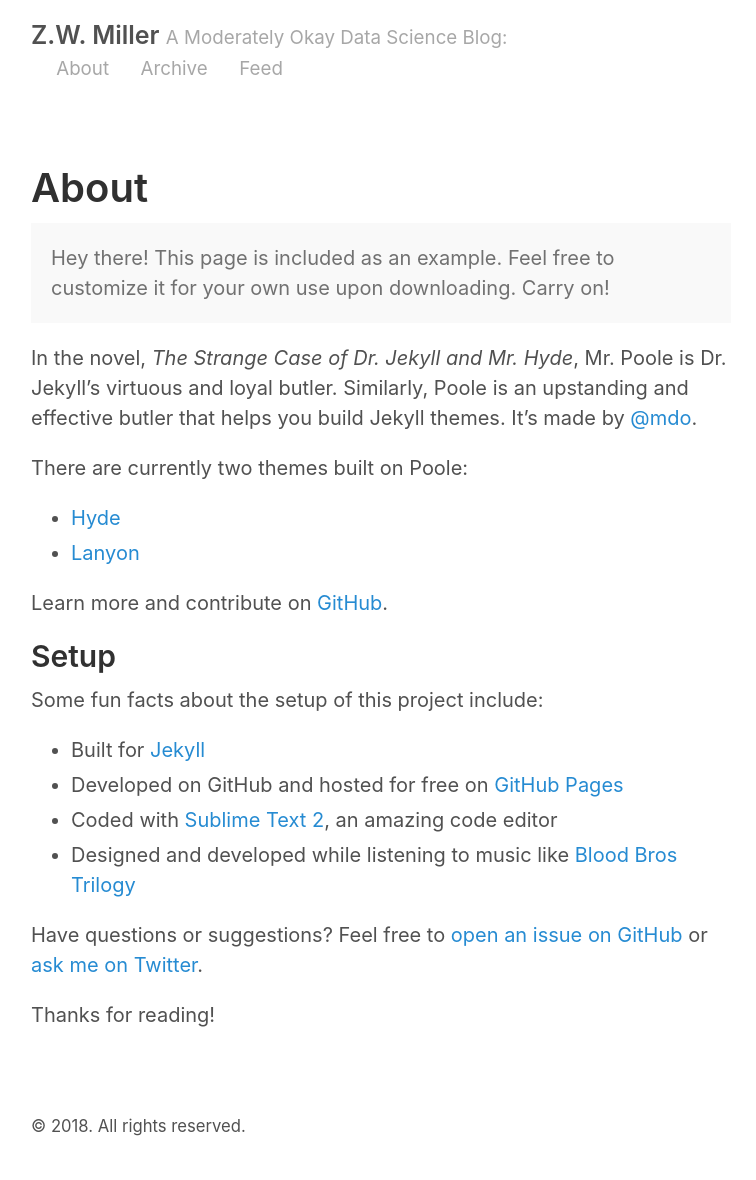
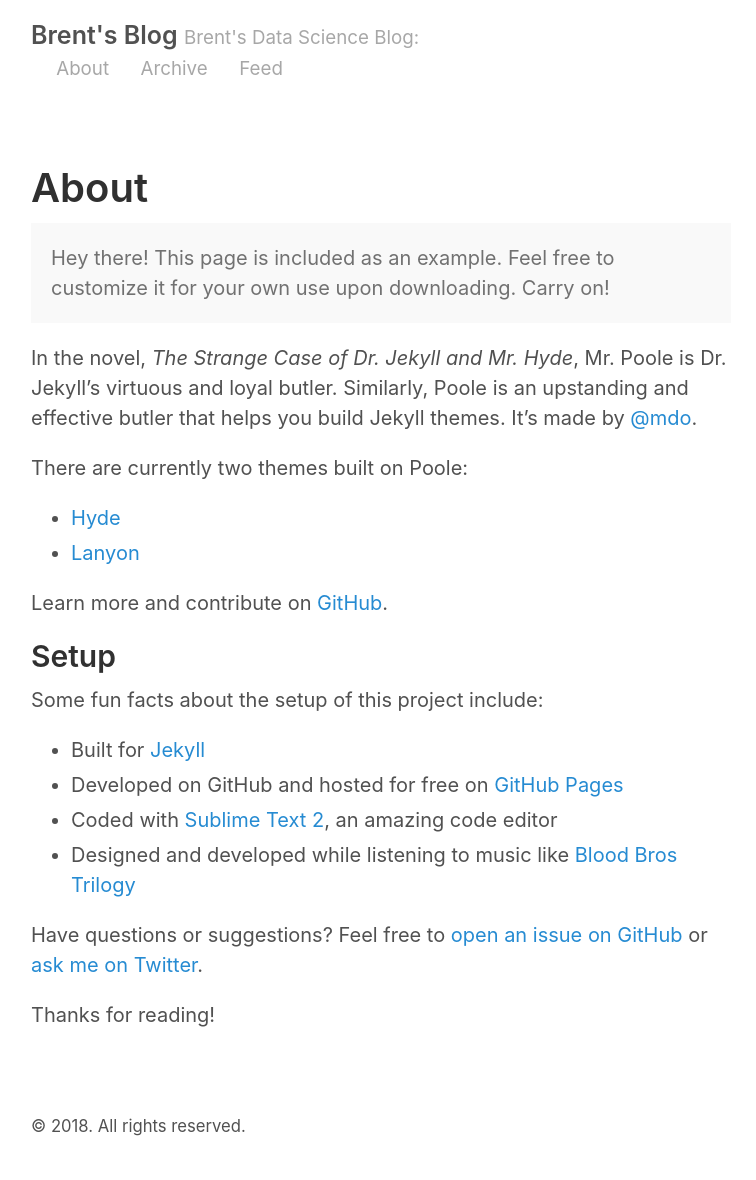
Before and after one commit to brendenrossin/brendenrossin.github.io, a Jekyll site: the page built from about.md, in a window 1280 px wide. Shown: the whole page, without its empty margins (259-1015 px from the left). Built offline with Jekyll 4.4.1, drawn with Linux system fonts in a browser that asks for light colours.

Commit message:
Made change to config

```diff
--- a/_config.yml
+++ b/_config.yml
@@ -2,9 +2,9 @@
 permalink:           pretty
 
 # Setup
-title:               Z.W. Miller
-tagline:             A Moderately Okay Data Science Blog
-url:                 http://zwmiller.com
+title:               Brent's Blog
+tagline:             Brent's Data Science Blog
+url:                 http://brendenrossin.github.io
 paginate:            2
 baseurl:             ""
 
@@ -17,14 +17,13 @@ sass:
 
 # About/contact
 author:
-  name:              Zach Miller
-  url:               https://twitter.com/zaglamir
-  email:             zach@thisismetis.com
+  name:              Brent Rossin
+  email:             brendenrossin@gmail.com
 
 # Custom vars
 version:             2.0.0
 github:
-  repo:              https://github.com/zwmiller
+  repo:              https://github.com/brendenrossin
 
 # Gems
 gems:
```
